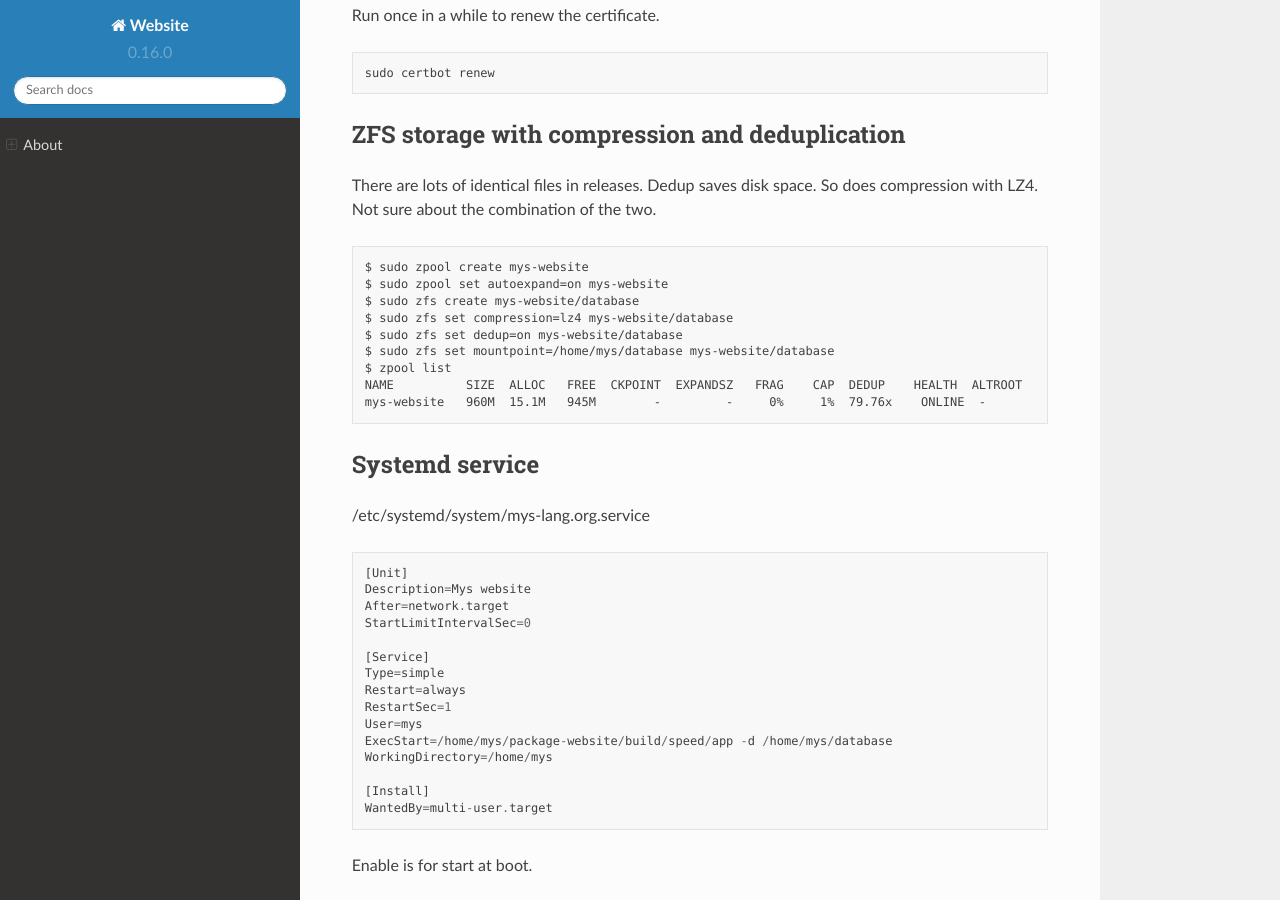
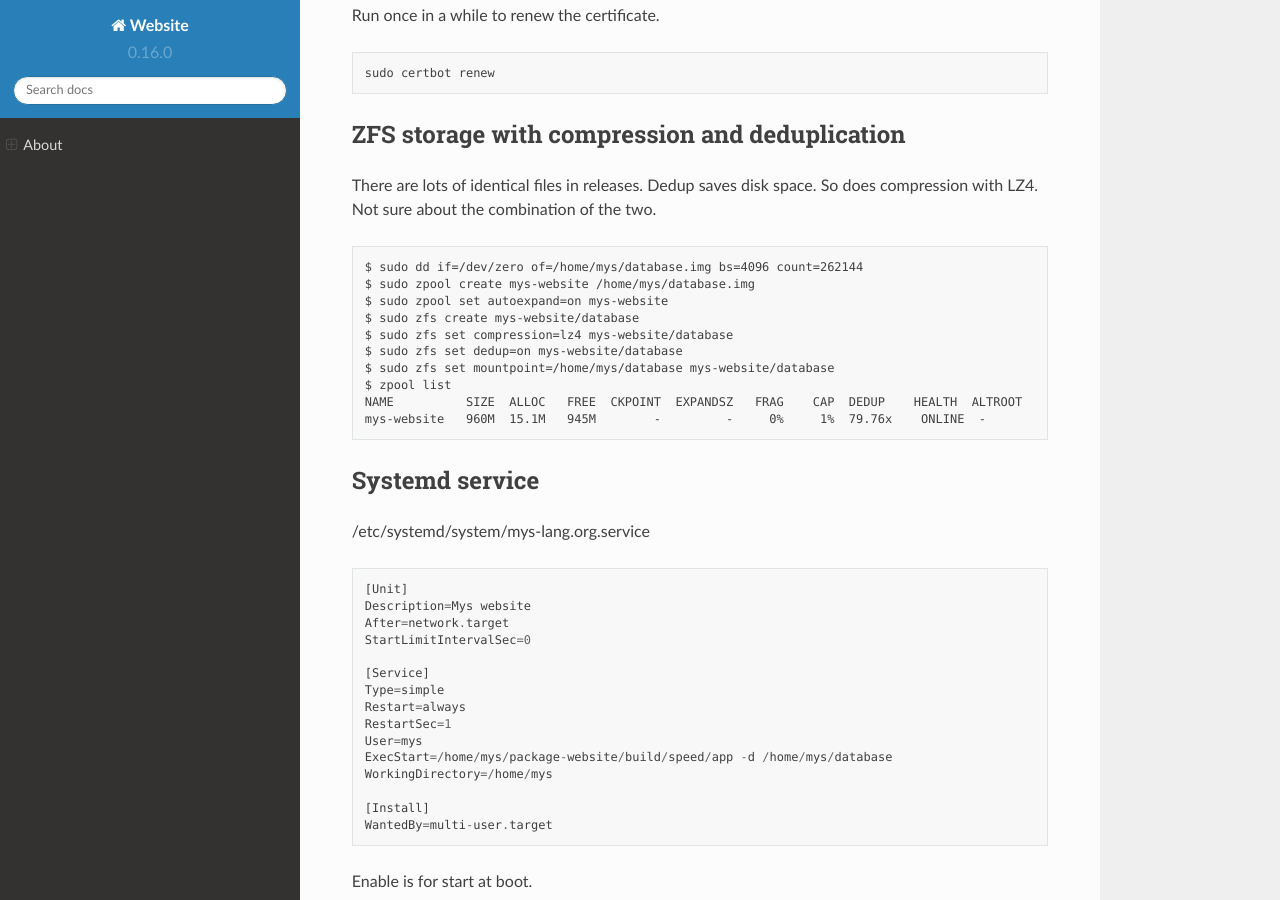
Before and after one commit to mys-lang/package-website, a Sphinx documentation site: the page built from doc/index.rst, in a window 1280 px wide and 900 px high, scrolled down 1015 px. Built offline with Sphinx 7.4.7 and the Read the Docs theme 2.0.0, drawn with Linux system fonts in a browser that asks for light colours.

Commit message:
Documentation.

```diff
--- a/doc/index.rst
+++ b/doc/index.rst
@@ -61,7 +61,8 @@ the two.
 
 .. code-block:: text
 
-   $ sudo zpool create mys-website
+   $ sudo dd if=/dev/zero of=/home/mys/database.img bs=4096 count=262144
+   $ sudo zpool create mys-website /home/mys/database.img
    $ sudo zpool set autoexpand=on mys-website
    $ sudo zfs create mys-website/database
    $ sudo zfs set compression=lz4 mys-website/database
```
